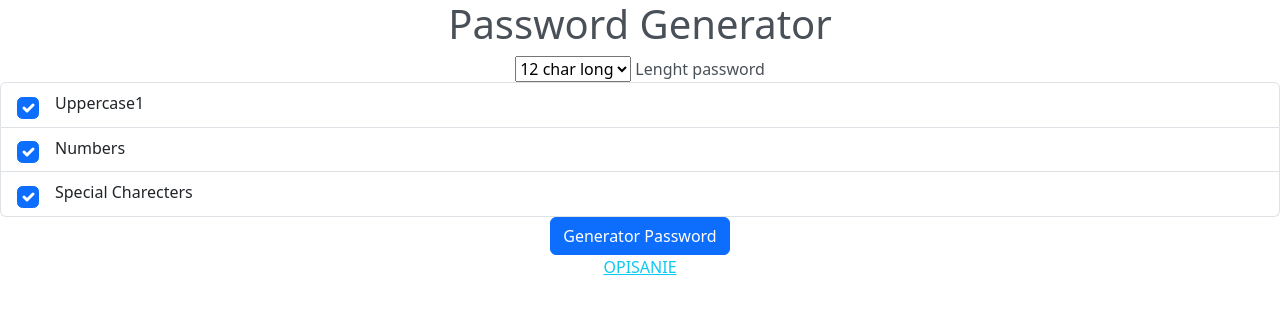
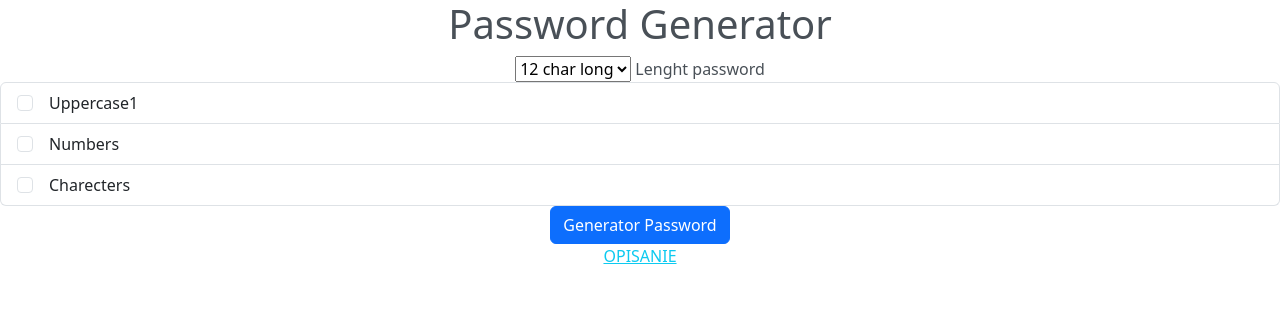
Before and after one commit to MaksimMalkovV/Python_password_generator_Django, a Django app: page / in a window 1280 px wide. Shown: the top 314 px of the page. Run offline with Django 4.2, Linux system fonts and the light colour scheme.

Commit message:
created a project type 2

```diff
--- a/generator/templates/generator/home.html
+++ b/generator/templates/generator/home.html
@@ -18,16 +18,13 @@
             </select> Lenght password
             <div class="list-group w-auto">
                 <label class="list-group-item d-flex gap-3">
-                    <input class="form-check-input flex-shrink-0" type="checkbox" name="uppercase" value checked
-                        style="font-size: 1.375em;"> Uppercase1
+                    <input class="form-check-input flex-shrink-0" type="checkbox" name="uppercase"> Uppercase1
                 </label>
                 <label class="list-group-item d-flex gap-3">
-                    <input class="form-check-input flex-shrink-0" type="checkbox" name="numbers" value checked
-                        style="font-size: 1.375em;"> Numbers
+                    <input class="form-check-input flex-shrink-0" type="checkbox" name="numbers"> Numbers
                 </label>
                 <label class="list-group-item d-flex gap-3">
-                    <input class="form-check-input flex-shrink-0" type="checkbox" name="special" value checked
-                        style="font-size: 1.375em;"> Special Charecters
+                    <input class="form-check-input flex-shrink-0" type="checkbox" name="special"> Charecters
                 </label>
             </div>
 
```
